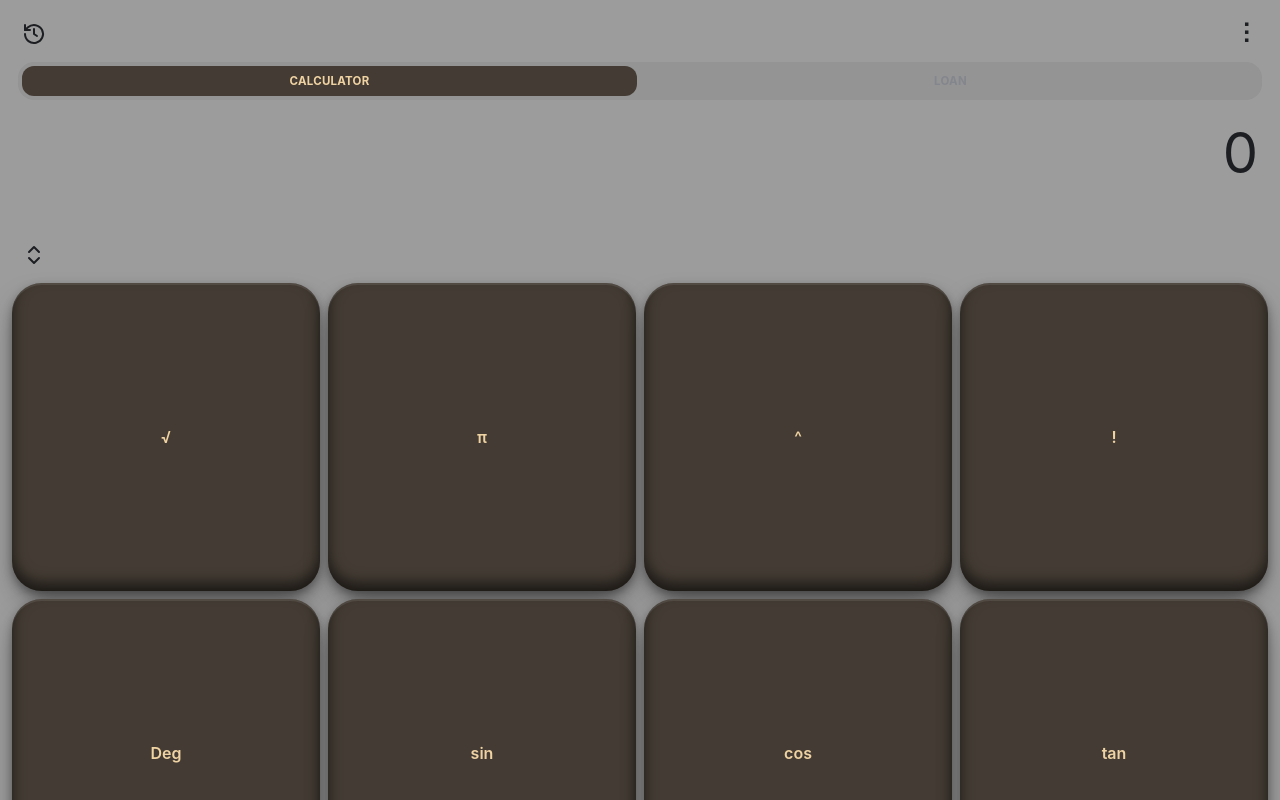
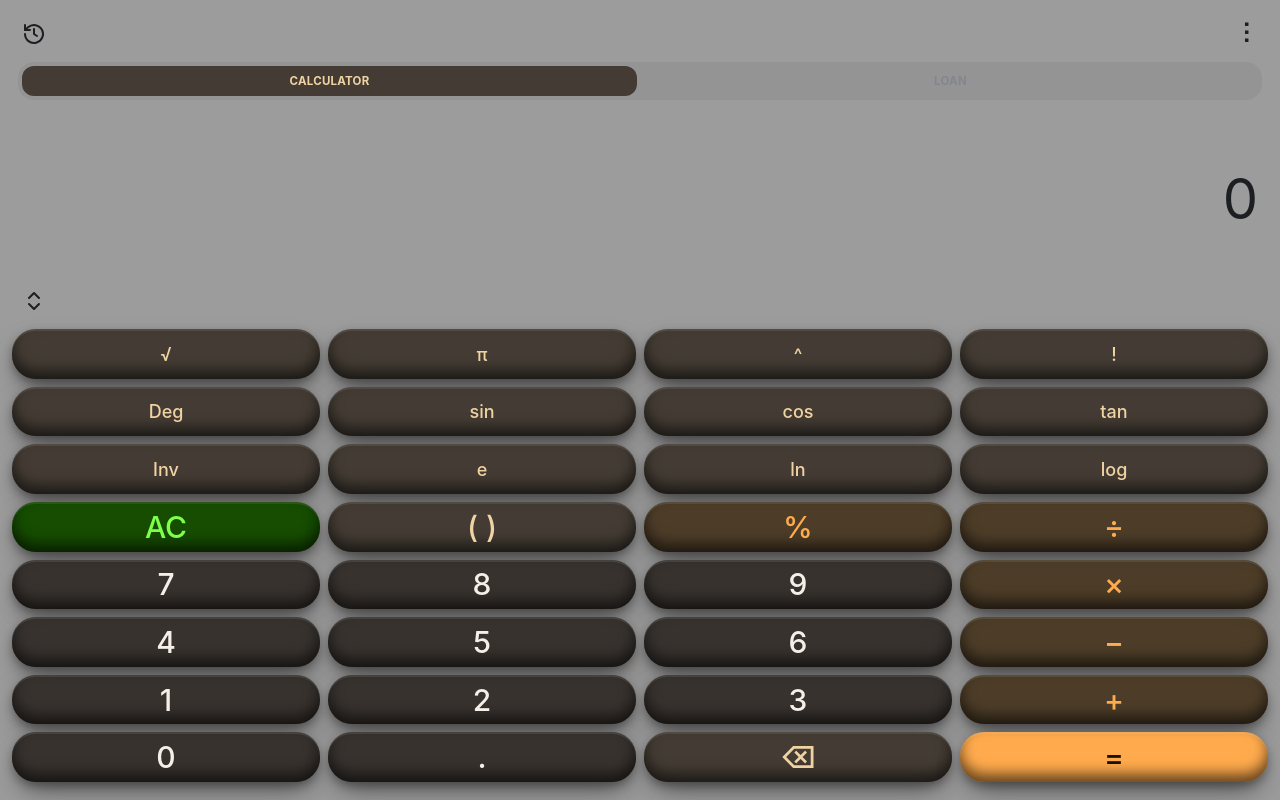
Before and after one commit to devkumarmukhiya-ship-it/dm-calculator, a website: page www/index.html in a window 1280 px wide. Both pictures are taken after a click on the button 34 px from the left and 255 px from the top of the page. Shown: the top 800 px of the page. Drawn offline with Linux system fonts and the light colour scheme.

Commit message:
Put scientific keys in the same grid and auto-fit the display
- Scientific keys are part of the main 4-column grid, not a separate block
- Long expressions shrink the font to fit the width and keep the end visible
- Full numbers are shown (no ... shortening)

Co-Authored-By: Claude Haiku 5.5 <noreply@anthropic.com>
Claude-Session: https://claude.ai/code/session_0178maDXHbB3y3G1qgCNrbGa

```diff
--- a/www/index.html
+++ b/www/index.html
@@ -447,6 +447,12 @@
   .in-extra .tabs{display:none}
   .field textarea{width:100%;background:var(--input-bg);border:1px solid var(--border-soft);border-radius:14px;padding:11px 14px;color:var(--text-primary);font-family:inherit;font-size:16px;resize:vertical}
   .field textarea:focus{outline:none;border-color:var(--accent)}
+  /* ---- One key grid: scientific keys share the same 4-column grid ---- */
+  .keys > .sci-key{display:none;font-size:18px}
+  .keys.show-sci > .sci-key{display:block}
+  .keys.show-sci > button{aspect-ratio:auto;height:clamp(44px,6.2dvh,60px);border-radius:24px}
+  .display .curr{scrollbar-width:none}
+  .display .curr::-webkit-scrollbar{display:none}
 </style>
 </head>
 <body>
@@ -474,24 +480,22 @@
         <div class="preview" id="preview">&nbsp;</div>
       </div>
       <div class="tools"><button id="sci-toggle" class="icon-btn" aria-label="Show or hide scientific keys"><svg width="24" height="24" viewBox="0 0 24 24" fill="none" stroke="currentColor" stroke-width="2" stroke-linecap="round" stroke-linejoin="round"><path d="M7 9l5-5 5 5"/><path d="M7 15l5 5 5-5"/></svg></button></div>
-      <div class="keys">
-<div class="sci hidden" id="sci">
-        <button class="fn" id="btn-sqrt" data-action="sqrt">√</button>
-        <button class="fn" data-action="pi">π</button>
-        <button class="fn" data-action="pow">^</button>
-        <button class="fn" data-action="fact">!</button>
+      <div class="keys" id="keys">
+        <button class="fn sci-key" id="btn-sqrt" data-action="sqrt">√</button>
+        <button class="fn sci-key" data-action="pi">π</button>
+        <button class="fn sci-key" data-action="pow">^</button>
+        <button class="fn sci-key" data-action="fact">!</button>
 
-        <button class="fn" id="btn-deg" data-action="deg">Deg</button>
-        <button class="fn" id="btn-sin" data-action="sin">sin</button>
-        <button class="fn" id="btn-cos" data-action="cos">cos</button>
-        <button class="fn" id="btn-tan" data-action="tan">tan</button>
+        <button class="fn sci-key" id="btn-deg" data-action="deg">Deg</button>
+        <button class="fn sci-key" id="btn-sin" data-action="sin">sin</button>
+        <button class="fn sci-key" id="btn-cos" data-action="cos">cos</button>
+        <button class="fn sci-key" id="btn-tan" data-action="tan">tan</button>
 
-        <button class="fn" id="btn-inv" data-action="inv">Inv</button>
-        <button class="fn" data-action="euler">e</button>
-        <button class="fn" id="btn-ln" data-action="ln">ln</button>
-        <button class="fn" id="btn-log" data-action="log">log</button>
+        <button class="fn sci-key" id="btn-inv" data-action="inv">Inv</button>
+        <button class="fn sci-key" data-action="euler">e</button>
+        <button class="fn sci-key" id="btn-ln" data-action="ln">ln</button>
+        <button class="fn sci-key" id="btn-log" data-action="log">log</button>
 
-        </div>
         <button class="fn ac" data-action="clear">AC</button>
         <button class="fn" data-action="paren">( )</button>
         <button class="op" data-action="percent">%</button>
@@ -806,11 +810,22 @@
     return str.replace(/\d+(\.\d+)?/g, (num) => (num.length > 9 ? num.slice(0, 6) + "\u2026" : num));
   }
 
+  function fitDisplay() {
+    currEl.style.fontSize = "";
+    let fs = parseFloat(getComputedStyle(currEl).fontSize);
+    while (currEl.scrollWidth > currEl.clientWidth + 1 && fs > 12) {
+      fs -= 1;
+      currEl.style.fontSize = fs + "px";
+    }
+    currEl.scrollLeft = currEl.scrollWidth;
+  }
+
   function render() {
-    currEl.textContent = expr === "" ? "0" : truncateExpr(expr);
+    currEl.textContent = expr === "" ? "0" : expr;
     const v = computeValue(expr);
     const resultStr = v === null ? null : formatResult(v);
-    previewEl.textContent = (expr && resultStr !== null && resultStr !== expr) ? resultStr : "\u00A0";
+    previewEl.textContent = (expr && resultStr !== null && resultStr !== expr) ? resultStr : " ";
+    fitDisplay();
   }
 
   function inputDigit(d) {
@@ -1184,7 +1199,7 @@
     if (!t) return;
     window.open("mailto:" + FEEDBACK_EMAIL + "?subject=" + encodeURIComponent("Calculator feedback") + "&body=" + encodeURIComponent(t), "_blank");
   });
-  document.getElementById("sci-toggle").addEventListener("click", () => document.getElementById("sci").classList.toggle("hidden"));
+  document.getElementById("sci-toggle").addEventListener("click", () => document.getElementById("keys").classList.toggle("show-sci"));
 })();
 </script>
 </body>
```
